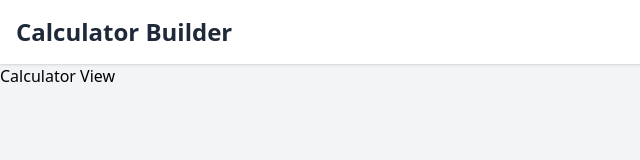
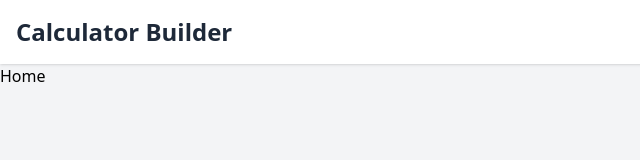
Before and after one commit to i-shant/calculator-builder, a React (Vite) app: page / in a window 1280 px wide. Shown: the top 160 px of the page, without its empty margins (0-640 px from the left). Built offline with nearby package versions, Linux system fonts and the light colour scheme.

Commit message:
create pages/ directory

```diff
--- a/src/App.tsx
+++ b/src/App.tsx
@@ -1,13 +1,14 @@
 import { BrowserRouter, Route, Routes } from "react-router";
 import Layout from "./components/Layout";
-import Editor from "./components/Editor";
+import Editor from "./pages/Editor";
+import Home from "./pages/Home";
 
 export default function App() {
   return (
     <BrowserRouter>
       <Routes>
         <Route element={<Layout />}>
-          <Route path="/" element={<>Calculator View</>} />
+          <Route path="/" element={<Home />} />
           <Route path="/edit" element={<Editor />} />
         </Route>
       </Routes>
--- a/src/components/Editor.tsx
+++ b/src/pages/Editor.tsx
@@ -1,6 +1,6 @@
 import { Link } from "react-router";
-import Sidebar from "./Sidebar";
-import SortableArea from "./SortableArea";
+import Sidebar from "../components/Sidebar";
+import SortableArea from "../components/SortableArea";
 
 export default function Editor() {
   return (
--- /dev/null
+++ b/src/pages/Home.tsx
@@ -0,0 +1,3 @@
+export default function Home() {
+  return <div>Home</div>;
+}
```
